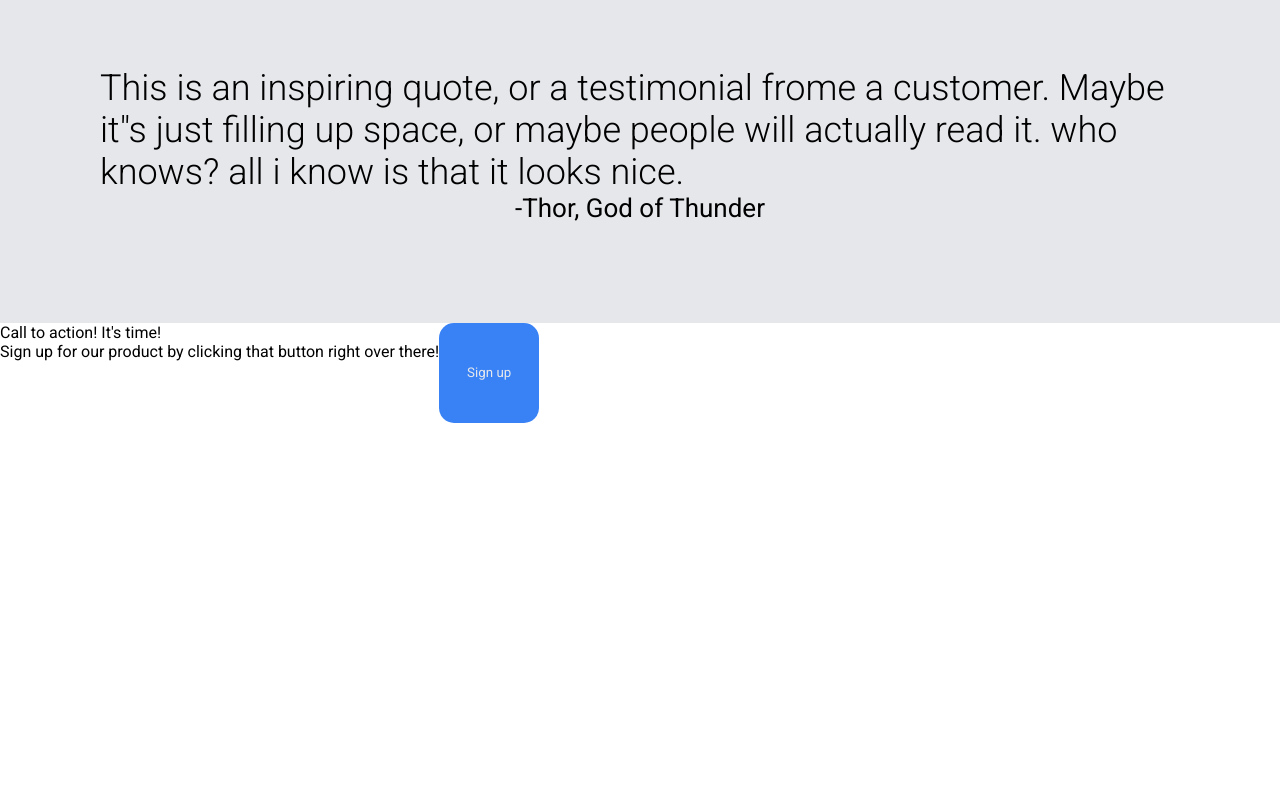
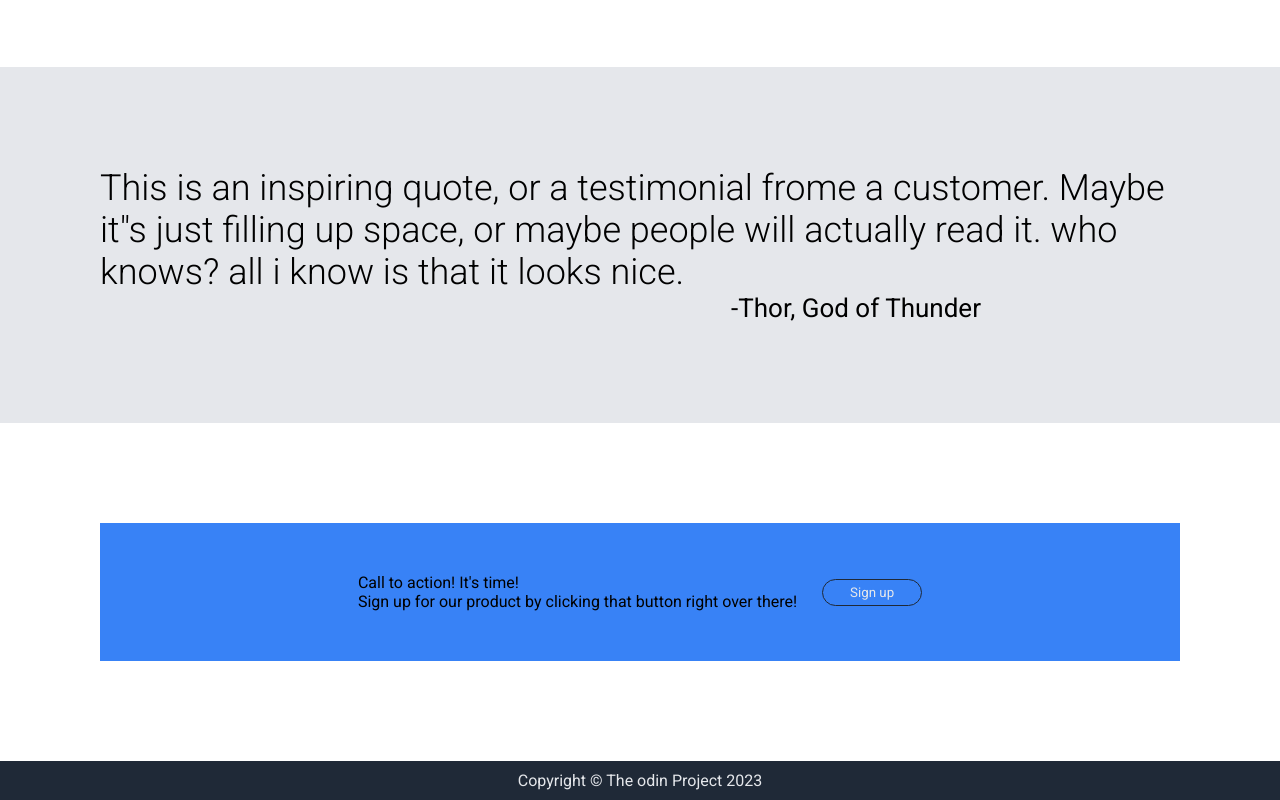
Before and after one commit to onesadpanda19/landing-page, a plain HTML site: page index.html in a window 1280 px wide. Shown: the part 856-1656 px from the top of the page. Before the commit the page ends 1279 px from the top, so only its background shows below. Drawn offline with Linux system fonts and the light colour scheme.

Commit message:
finish adding call to action, the foorter, and some small fixes

```diff
--- a/index.html
+++ b/index.html
@@ -50,5 +50,6 @@
         </div>
         <button class="sign-up" type="button">Sign up</button>
     </div>
+    <footer>Copyright &copy; The odin Project 2023</footer>
 </body>
 </html>
--- a/style.css
+++ b/style.css
@@ -81,6 +81,7 @@ button {
     flex-direction: row;
     justify-content: center;
     gap: 50px;
+    margin-bottom: 100px;
 }
 
 p {
@@ -100,9 +101,12 @@ p {
 }
 
 .sig {
+   display: flex;
+   justify-content: end;
    align-items: end;
    font-weight: bolder;
    font-size: 26px;
+   padding-left: 40%;
 }
 
 .call-text {
@@ -112,4 +116,25 @@ p {
 
 .call {
     display: flex;
+    justify-content: center;
+    background-color: #3882f6;
+    align-items: center;
+    margin: 100px;
+    padding:50px;
+    gap: 25px;
 }
+
+.sign-up {
+    width: 100px;
+    line-height: 25px;
+    border:1px solid #1f2937;
+    gap: 10px;
+}
+
+footer {
+    background-color: #1f2937;
+    color: #e5e7eb;
+    display: flex;
+    justify-content: center;
+    padding: 10px;
+}
```
